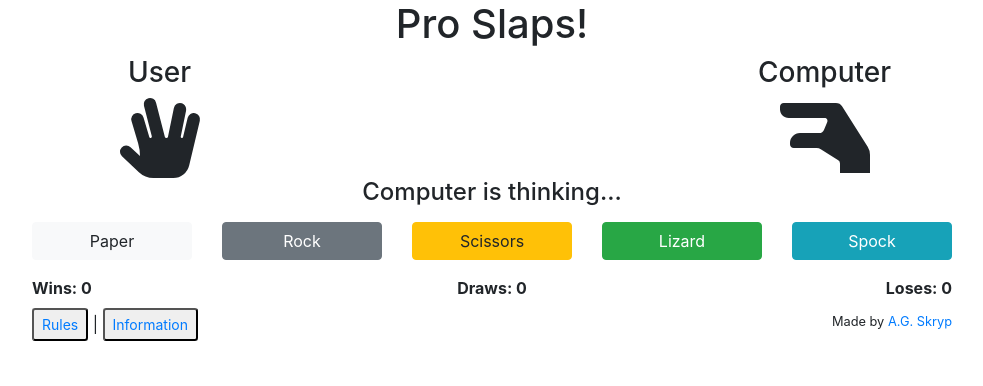
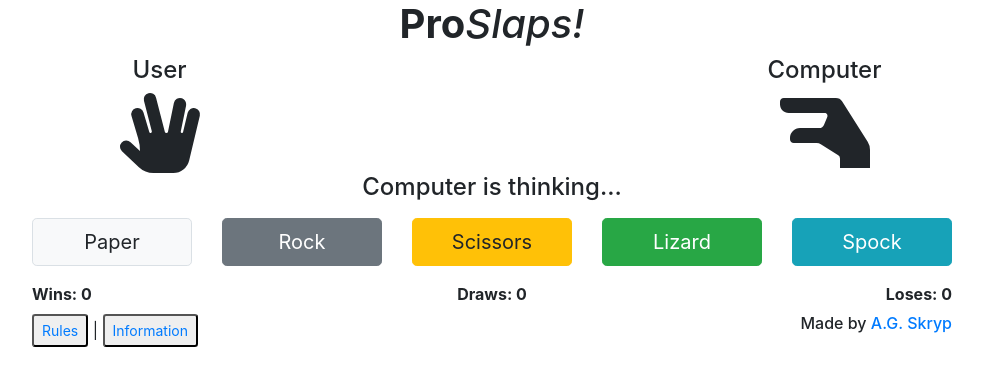
Before and after one commit to agskryp/proslaps, a Vue app: page / in a window 1280 px wide. Shown: the top 386 px of the page, without its empty margins (148-1131 px from the left). Built offline with nearby package versions, Linux system fonts and the light colour scheme.

Commit message:
Rewrite semantics

```diff
--- a/src/App.vue
+++ b/src/App.vue
@@ -3,13 +3,16 @@
     <div class="container">
       <div class="row">
         <div class="col text-center">
-          <h1>Pro Slaps!</h1>
+          <h1>
+            <span class="font-weight-bold">Pro</span>
+            <span class="font-italic">Slaps!</span>
+          </h1>
         </div>
       </div>
 
       <div class="row">
         <div class="col-5">
-          <h3 class="text-center">User</h3>
+          <span class="text-center h4 d-block">User</span>
 
           <div
             class="human-icon-container text-center"
@@ -24,11 +27,11 @@
         </div>
 
         <div class="col-2 d-flex align-items-center text-center">
-          <h2>{{ this.results }}</h2>
+          <p class="h3">{{ this.results }}</p>
         </div>
 
         <div class="col-5">
-          <h3 class="text-center">Computer</h3>
+          <span class="text-center h4 d-block">Computer</span>
 
           <div
             class="computer-icon-container text-center"
@@ -45,11 +48,11 @@
 
       <div class="row">
         <div class="col text-center">
-          <h4 v-if="this.message !== ''">{{ this.message }}</h4>
+          <p class="h4" v-if="this.message !== ''">{{ this.message }}</p>
 
-          <h4 v-if="this.message === ''" class="ellipsis-anim">
+          <p v-if="this.message === ''" class="ellipsis-anim h4">
             Computer is thinking<span>.</span><span>.</span><span>.</span>
-          </h4>
+          </p>
         </div>
       </div>
 
@@ -79,20 +82,32 @@
 
           <div class="row">
             <div class="col">
-              <button class="btn-link btn-sm" @click="rulesButton()">
+              <button
+                class="btn-link btn-sm text-decoration-none"
+                @click="rulesButton()"
+              >
                 Rules
               </button>
               |
-              <button class="btn-link btn-sm" @click="infoButton()">
+              <button
+                class="btn-link btn-sm text-decoration-none"
+                @click="infoButton()"
+              >
                 Information
               </button>
             </div>
 
             <div class="col text-right">
-              <small
+              <span class="d-block h6"
                 >Made by
-                <a href="https://agskryp.com" target="_blank">A.G. Skryp</a>
-              </small>
+                <a
+                  href="https://agskryp.com"
+                  class="text-decoration-none"
+                  target="_blank"
+                >
+                  A.G. Skryp
+                </a>
+              </span>
             </div>
           </div>
         </div>
--- a/src/components/Controller.vue
+++ b/src/components/Controller.vue
@@ -5,7 +5,7 @@
         <div class="col-12 col-md mt-2 mb-2">
           <button
             type="button"
-            class="btn btn-light btn-block"
+            class="btn btn-light btn-block btn-lg"
             data-toggle="button"
             aria-pressed="false"
             @click="$emit('paper')"
@@ -17,7 +17,7 @@
         <div class="col-12 col-md mt-2 mb-2">
           <button
             type="button"
-            class="btn btn-secondary btn-block"
+            class="btn btn-secondary btn-block btn-lg"
             data-toggle="button"
             aria-pressed="false"
             @click="$emit('rock')"
@@ -29,7 +29,7 @@
         <div class="col-12 col-md mt-2 mb-2">
           <button
             type="button"
-            class="btn btn-warning btn-block"
+            class="btn btn-warning btn-block btn-lg"
             data-toggle="button"
             aria-pressed="false"
             @click="$emit('scissors')"
@@ -41,7 +41,7 @@
         <div class="col-12 col-md mt-2 mb-2">
           <button
             type="button"
-            class="btn btn-success btn-block"
+            class="btn btn-success btn-block btn-lg"
             data-toggle="button"
             aria-pressed="false"
             @click="$emit('lizard')"
@@ -53,7 +53,7 @@
         <div class="col-12 col-md mt-2 mb-2">
           <button
             type="button"
-            class="btn btn-info btn-block"
+            class="btn btn-info btn-block btn-lg"
             data-toggle="button"
             aria-pressed="false"
             @click="$emit('spock')"
@@ -66,7 +66,11 @@
   </div>
 </template>
 
-<style></style>
+<style>
+.btn-light {
+  border: 1px solid #dae0e5;
+}
+</style>
 
 <script>
 export default {
```
